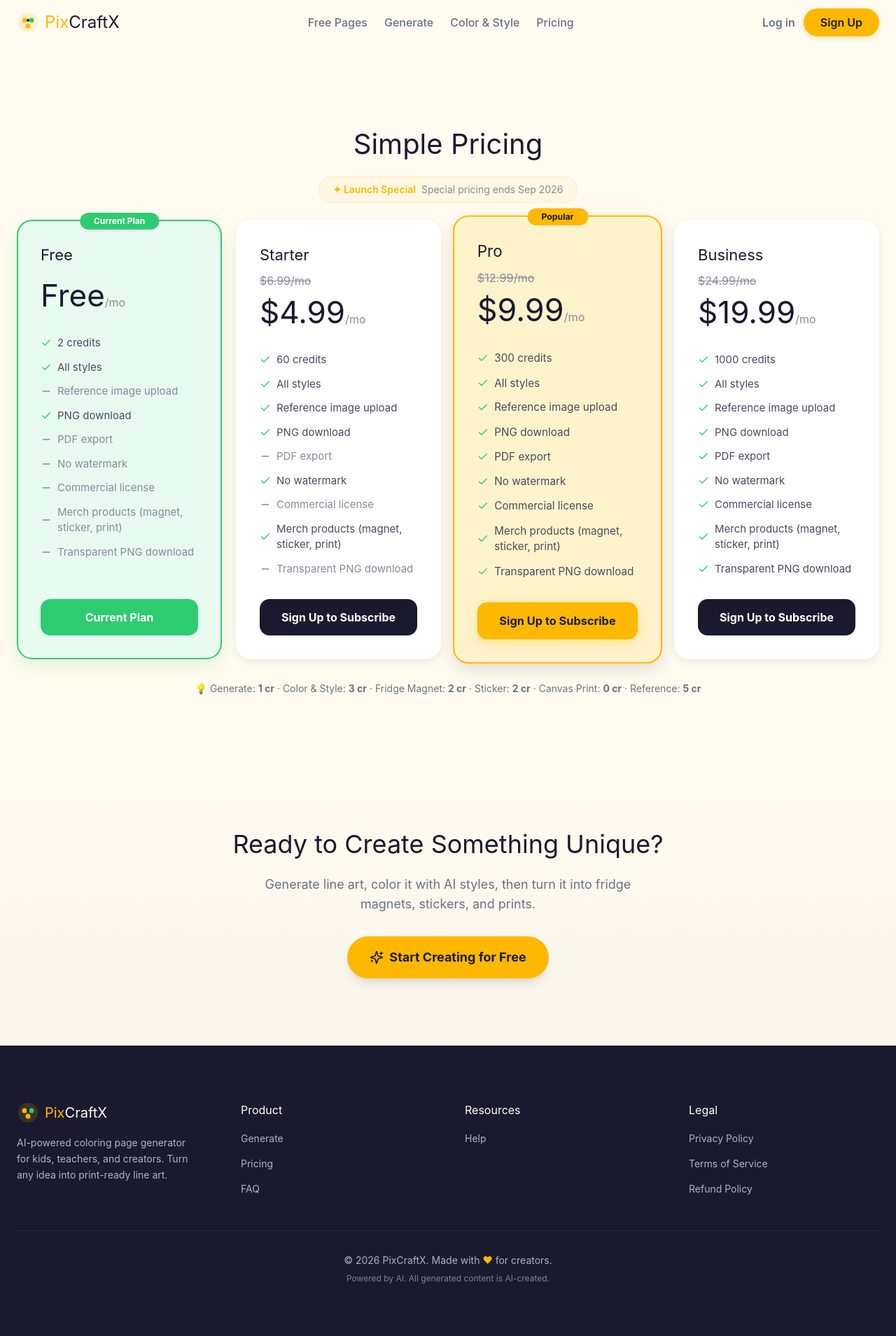
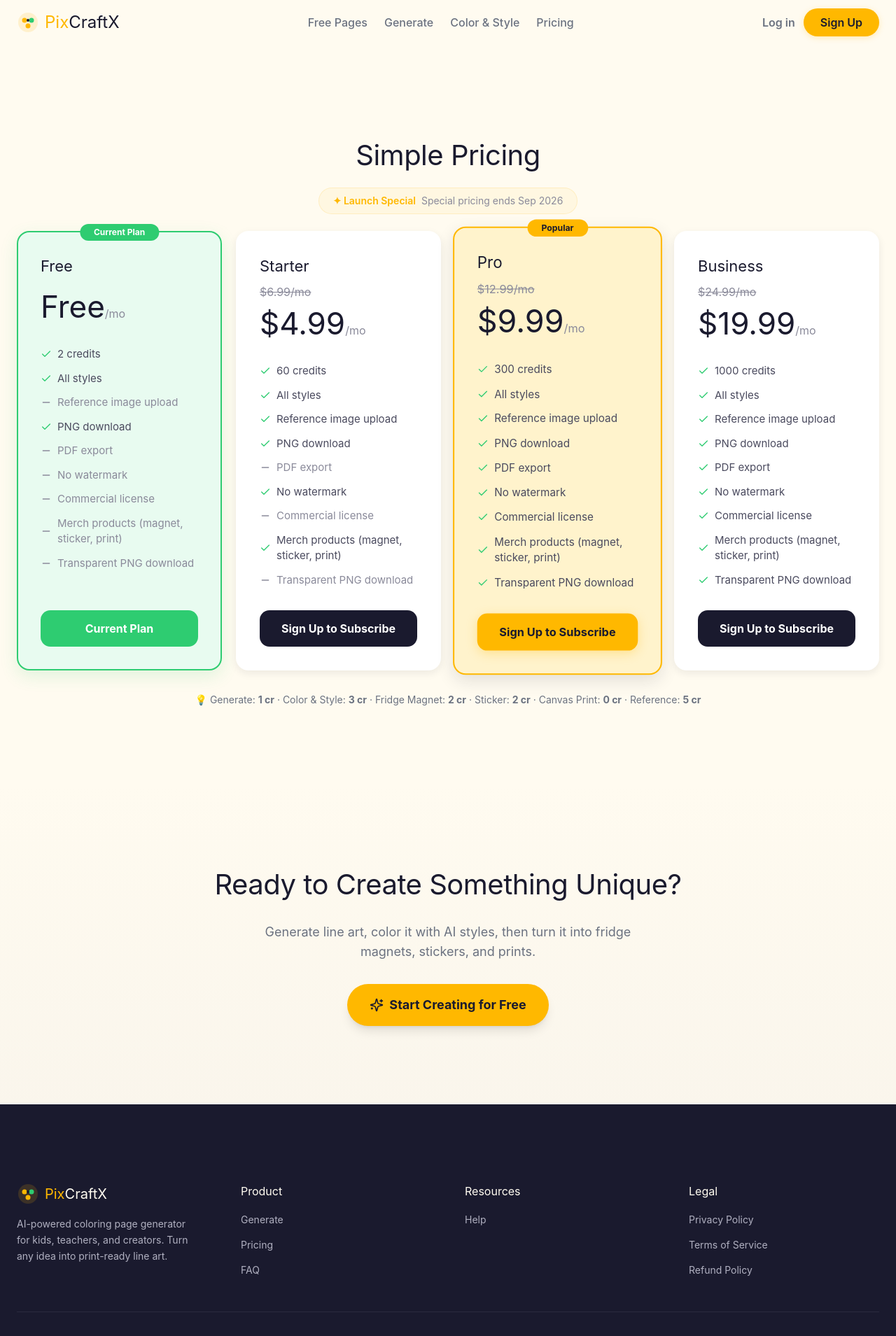
Before and after one commit to rinbs1120/pixcraftx, a Next.js app: page /pricing in a window 1280 px wide. Shown: the top 1909 px of the page at 70% size. Built offline with nearby package versions, Linux system fonts and the light colour scheme; no server answers; a web font is replaced by a local one.

Commit message:
Brand design: unify spacing & typography — section py-20/28 breathing room, all h2 titles 32px/40px + letterSpacing -0.5px, pricing/perfect-for rounded-3xl→2xl, footer spacing increase

```diff
--- a/src/components/footer.tsx
+++ b/src/components/footer.tsx
@@ -20,7 +20,7 @@ export function Footer() {
   const currentYear = new Date().getFullYear();
 
   return (
-    <footer className="py-16 md:py-20 bg-[#1A1A2E]">
+    <footer className="py-20 md:py-28 bg-[#1A1A2E]">
       <div className="container mx-auto px-4 md:px-6 max-w-[1440px]">
         <div className="grid grid-cols-2 md:grid-cols-4 gap-8 md:gap-12 mb-12">
           <div className="col-span-2 md:col-span-1">
--- a/src/components/sections/coloring-gallery.tsx
+++ b/src/components/sections/coloring-gallery.tsx
@@ -73,9 +73,9 @@ function MarqueeRow({ items, direction }: { items: MarqueeItem[]; direction: 'le
 
 export function ColoringGallery() {
   return (
-    <section className="py-16 md:py-24 bg-[#F5F0E8] relative overflow-hidden">
+    <section className="py-20 md:py-28 bg-[#F5F0E8] relative overflow-hidden">
       <div className="container mx-auto px-4 md:px-6 max-w-6xl text-center mb-10 md:mb-14">
-        <h2 className="font-display text-3xl md:text-4xl text-foreground mb-4" style={{ letterSpacing: '-0.5px' }}>
+        <h2 className="font-display text-[32px] md:text-[40px] text-foreground mb-4" style={{ letterSpacing: '-0.5px' }}>
           Popular Coloring Pages
         </h2>
         <p className="text-muted-foreground text-lg max-w-xl mx-auto">
--- a/src/components/sections/cta.tsx
+++ b/src/components/sections/cta.tsx
@@ -3,9 +3,9 @@ import { Sparkles } from 'lucide-react';
 
 export function CTA() {
   return (
-    <section className="py-16 md:py-24 bg-gradient-to-b from-background to-muted/50">
+    <section className="py-20 md:py-28 bg-gradient-to-b from-background to-muted/50">
       <div className="container mx-auto px-4 md:px-6 max-w-4xl text-center">
-        <h2 className="font-display text-3xl md:text-4xl mb-6">
+        <h2 className="font-display text-[32px] md:text-[40px] mb-6" style={{ letterSpacing: '-0.5px' }}>
           Ready to Create Something Unique?
         </h2>
         <p className="text-lg text-muted-foreground mb-8 max-w-xl mx-auto">
--- a/src/components/sections/faq.tsx
+++ b/src/components/sections/faq.tsx
@@ -56,9 +56,9 @@ export function FAQ() {
   const [openIndex, setOpenIndex] = useState<number | null>(0);
 
   return (
-    <section className="py-16 md:py-24 bg-muted/30">
+    <section className="py-20 md:py-28 bg-muted/30">
       <div className="container mx-auto px-4 md:px-6 max-w-4xl">
-        <h2 className="font-display text-3xl md:text-4xl text-center mb-12 text-foreground">
+        <h2 className="font-display text-[32px] md:text-[40px] text-center mb-12 text-foreground" style={{ letterSpacing: '-0.5px' }}>
           Frequently Asked Questions
         </h2>
 
--- a/src/components/sections/how-it-works.tsx
+++ b/src/components/sections/how-it-works.tsx
@@ -32,11 +32,11 @@ const steps = [
 export function HowItWorks() {
   return (
     <section
-      className="py-16 md:py-24"
+      className="py-20 md:py-28"
       style={{ background: 'linear-gradient(180deg, #1A1A2E 0%, #24243E 100%)' }}
     >
       <div className="container mx-auto px-4 md:px-6 max-w-7xl">
-        <h2 className="font-display text-3xl md:text-[40px] text-white text-center mb-16">
+        <h2 className="font-display text-[32px] md:text-[40px] text-white text-center mb-12" style={{ letterSpacing: '-0.5px' }}>
           How It Works
         </h2>
 
--- a/src/components/sections/perfect-for.tsx
+++ b/src/components/sections/perfect-for.tsx
@@ -45,12 +45,12 @@ const personas = [
 export function PerfectFor() {
   return (
     <section
-      className="py-16 md:py-24"
+      className="py-20 md:py-28"
       style={{ background: 'linear-gradient(180deg, #1A1A2E 0%, #24243E 100%)' }}
     >
       <div className="container mx-auto px-4 md:px-6 max-w-7xl">
         <div className="text-center mb-12">
-          <h2 className="font-display text-3xl md:text-[40px] text-white mb-4">
+          <h2 className="font-display text-[32px] md:text-[40px] text-white mb-4" style={{ letterSpacing: '-0.5px' }}>
             Perfect For
           </h2>
           <p className="text-gray-400 text-lg">
@@ -64,7 +64,7 @@ export function PerfectFor() {
             return (
               <div
                 key={p.title}
-                className="rounded-3xl p-8 border border-white/10 hover:border-[#FFB800]/30 transition-all hover:-translate-y-1"
+                className="rounded-2xl p-8 border border-white/10 hover:border-[#FFB800]/30 transition-all hover:-translate-y-1"
                 style={{ background: p.bg, backdropFilter: 'blur(10px)' }}
               >
                 <div className="text-4xl mb-4">{p.emoji}</div>
--- a/src/components/sections/pricing.tsx
+++ b/src/components/sections/pricing.tsx
@@ -118,10 +118,10 @@ export function Pricing() {
   const currentRank = PLAN_RANK[currentPlan] || 0;
 
   return (
-    <section id="pricing" className="py-16 md:py-24 bg-background">
+    <section id="pricing" className="py-20 md:py-28 bg-background">
       <div className="container mx-auto px-4 md:px-6 max-w-[1300px]">
         <div className="text-center mb-6">
-          <h2 className="font-display text-[32px] md:text-[40px] text-foreground mb-4">
+          <h2 className="font-display text-[32px] md:text-[40px] text-foreground mb-4" style={{ letterSpacing: '-0.5px' }}>
             Simple Pricing
           </h2>
           {isLaunchPromo && (
@@ -142,7 +142,7 @@ export function Pricing() {
             return (
               <div
                 key={plan.name}
-                className={`relative rounded-3xl p-8 transition-all duration-300 hover:-translate-y-1 flex flex-col ${
+                className={`relative rounded-2xl p-8 transition-all duration-300 hover:-translate-y-1 flex flex-col ${
                   isCurrent
                     ? 'border-2 border-[#2ECC71] bg-[#E8FBF0]'
                     : plan.popular
--- a/src/components/sections/why-pixcraftx.tsx
+++ b/src/components/sections/why-pixcraftx.tsx
@@ -25,14 +25,14 @@ const highlights = [
 
 export function WhyPixCraftX() {
   return (
-    <section className="py-16 md:py-24 bg-background">
+    <section className="py-20 md:py-28 bg-background">
       <div className="container mx-auto px-4 md:px-6 max-w-[1440px]">
         {/* Section header with eyebrow */}
         <div className="text-center mb-14">
           <span className="inline-flex items-center gap-2 px-4 py-2 rounded-full mb-4 text-sm font-semibold" style={{ background: '#FFB80010', border: '1.5px solid #FFB80025', color: '#FFB800' }}>
             ✦ Why Us
           </span>
-          <h2 className="font-display text-3xl md:text-[40px] text-foreground" style={{ letterSpacing: '-0.5px' }}>
+          <h2 className="font-display text-[32px] md:text-[40px] text-foreground" style={{ letterSpacing: '-0.5px' }}>
             Why PixCraftX?
           </h2>
         </div>
```
